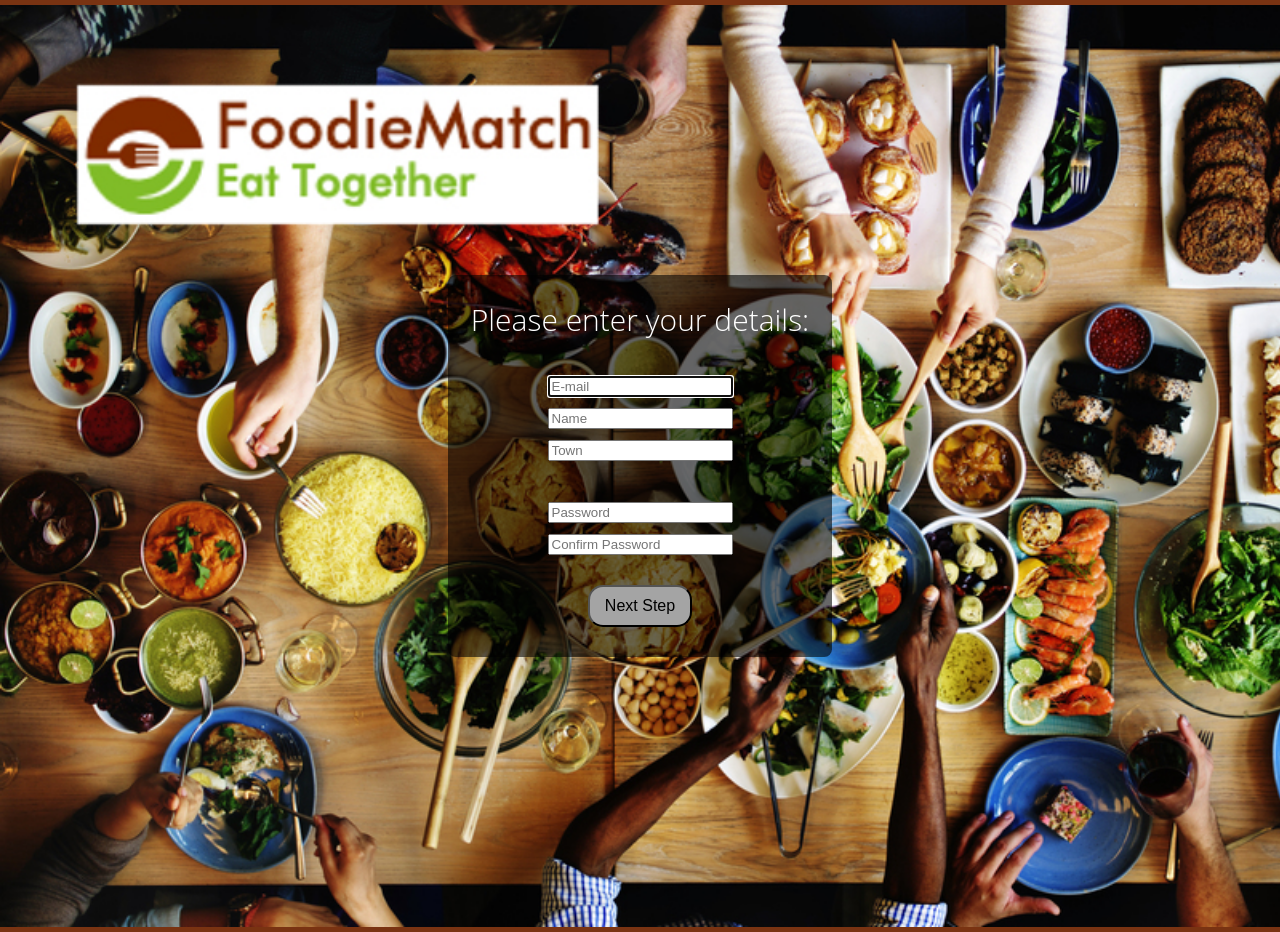
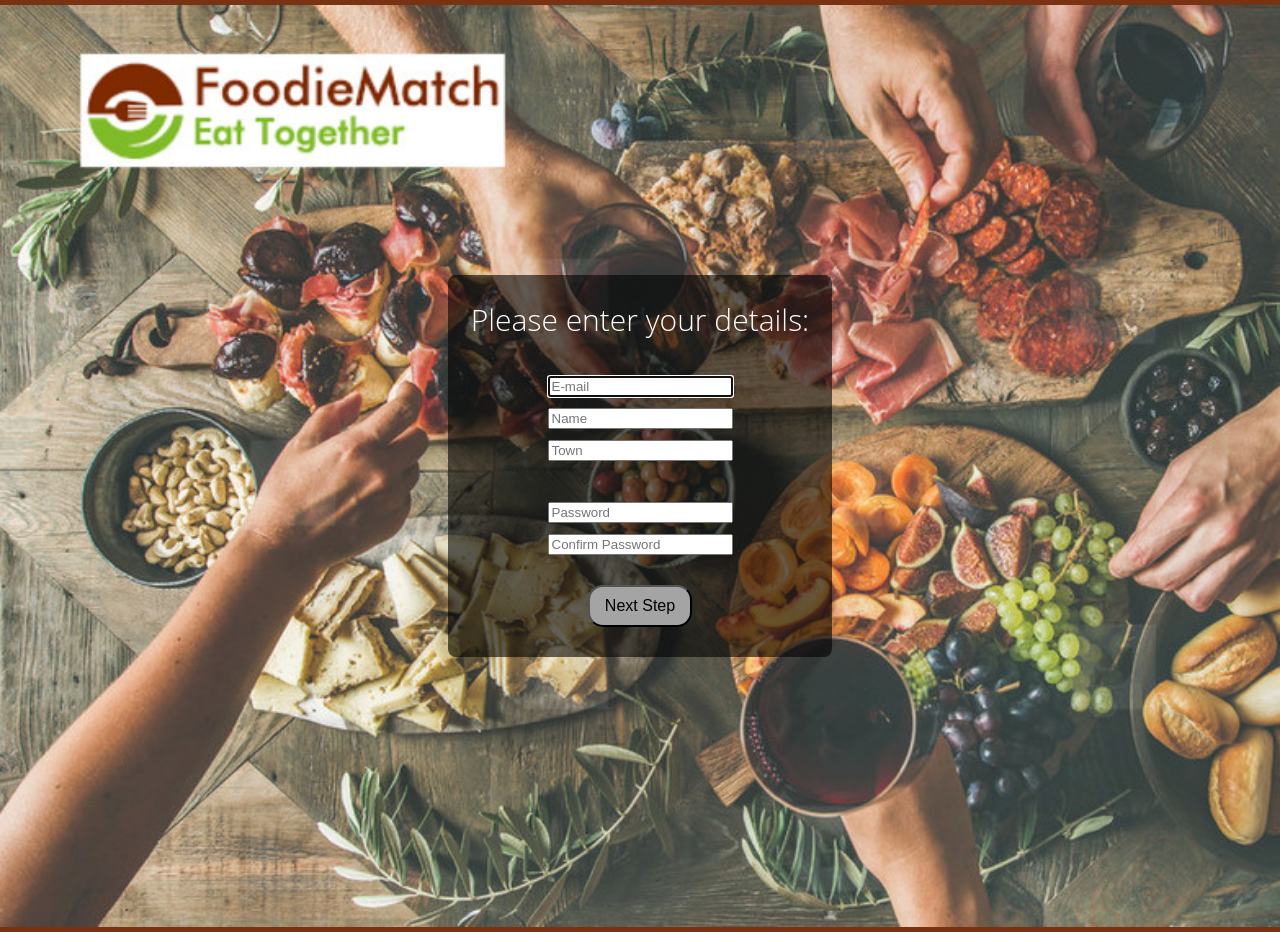
Before and after one commit to JJuttie/21, a Flask app: page /register in a window 1280 px wide. Shown: the part 80-1012 px from the top of the page. Run offline with Flask 2, Linux system fonts and the light colour scheme; some libraries are stand-ins or nearby versions.

Commit message:
new backgrounds

```diff
--- a/static/style.css
+++ b/static/style.css
@@ -425,6 +425,39 @@
   -webkit-font-smoothing: antialiased;
   -moz-osx-font-smoothing: grayscale;
 }
+main h3 {
+  height:100%;
+  width:100%;
+  text-align: center;
+  font-size:30px;
+  font-weight: 300;
+  color: #ffffff;
+  background: url("background_register.png") ;
+  background-size:cover;
+  background-repeat:no-repeat;
+  display:table;
+  margin-top:5px;
+  margin-bottom:5px;
+  -webkit-font-smoothing: antialiased;
+  -moz-osx-font-smoothing: grayscale;
+}
+main h5 {
+  height:100%;
+  width:100%;
+  text-align: center;
+  font-size:30px;
+  font-weight: 300;
+  color: #ffffff;
+  background: url("background_index.jpg") ;
+  background-size:cover;
+  background-repeat:no-repeat;
+  display:table;
+  margin-top:5px;
+  margin-bottom:5px;
+  -webkit-font-smoothing: antialiased;
+  -moz-osx-font-smoothing: grayscale;
+}
+
 
 main h9 {
   height:100%;
--- a/templates/index.html
+++ b/templates/index.html
@@ -5,7 +5,7 @@
 {% endblock %}
 
 {% block main %}
-<h9>
+<h5>
 	<br>
 	<div class="index_screen">
 		<br>
@@ -37,5 +37,5 @@
 		</fieldset>
 </form>
 <br><br>
-</h9>
+</h5>
 {% endblock %}
--- a/templates/register.html
+++ b/templates/register.html
@@ -5,7 +5,7 @@
 {% endblock %}
 
 {% block main %}
-<h2>
+<h3>
     <br><br><br><br><br><br><br><br><br>
     <div class=login_screen>
 	<br><p>Please enter your details:</p><br>
@@ -33,7 +33,7 @@
 	</form>
 	</div>
 	<br><br><br><br><br><br><br><br><br>
-</h2>
+</h3>
 
 
 	<script>
```
Also changed, not shown: static/Logo_foodiematch1.png (deleted), static/background_foodiematch.png, static/background_index.jpg (added), static/background_matches.jpg, static/background_register.png (added), static/foodiematch.png (deleted).
